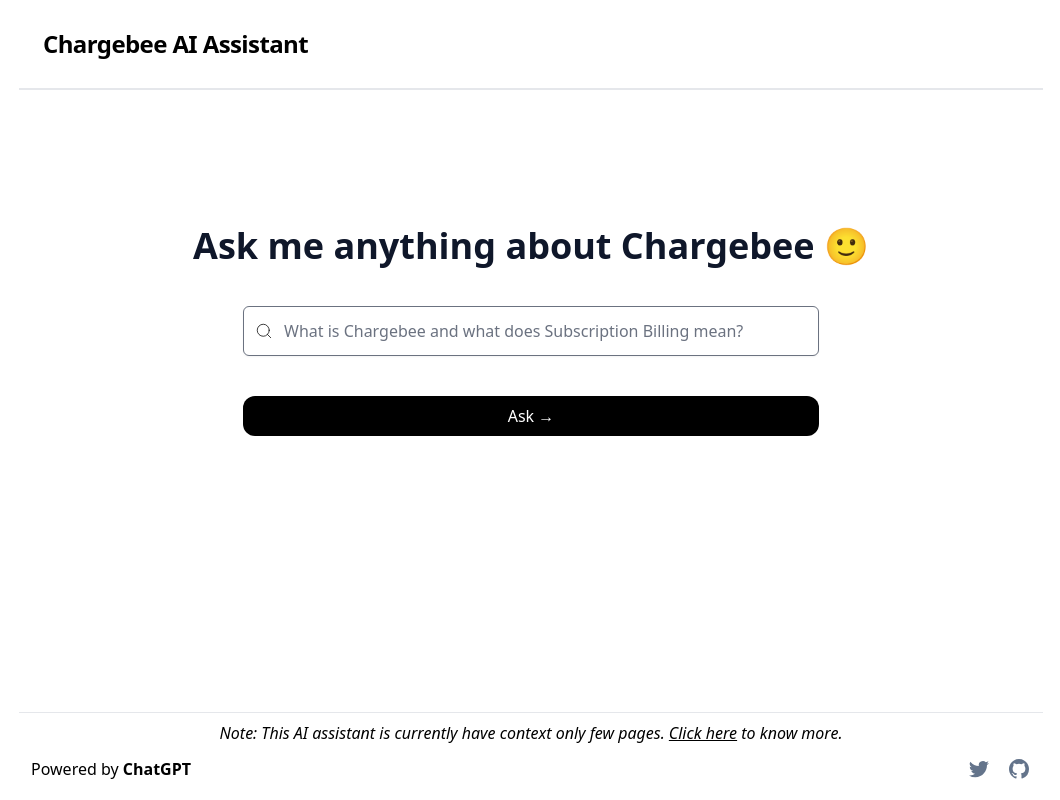
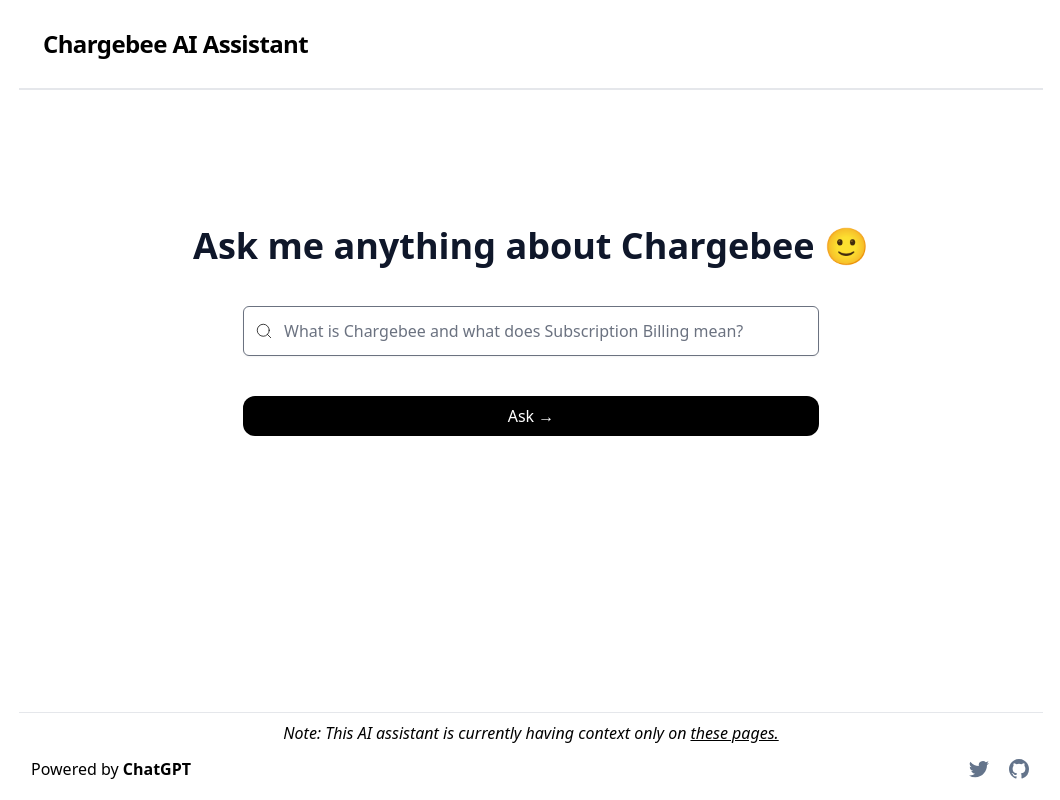
Before and after one commit to bharathvaj-ganesan/chargebee-ai-assistant, a Next.js app: page / in a window 1280 px wide. Shown: the whole page, without its empty margins (109-1169 px from the left). Built offline with nearby package versions, Linux system fonts and the light colour scheme.

Commit message:
fix: copy

```diff
--- a/components/Footer.tsx
+++ b/components/Footer.tsx
@@ -5,11 +5,10 @@
     <footer className="text-center h-20 w-full sm:pt-2 pt-4 border-t mt-5 px-3 space-y-3 sm:mb-0 mb-3">
       <div>
         <i>
-          Note: This AI assistant is currently have context only few pages.
+          Note: This AI assistant is currently having context only on
           <Link href="/info" className="ml-1 underline">
-            Click here
-          </Link>{' '}
-          to know more.
+            these pages.
+          </Link>
         </i>
       </div>
       <div className="flex sm:flex-row flex-col justify-between items-center">
```
